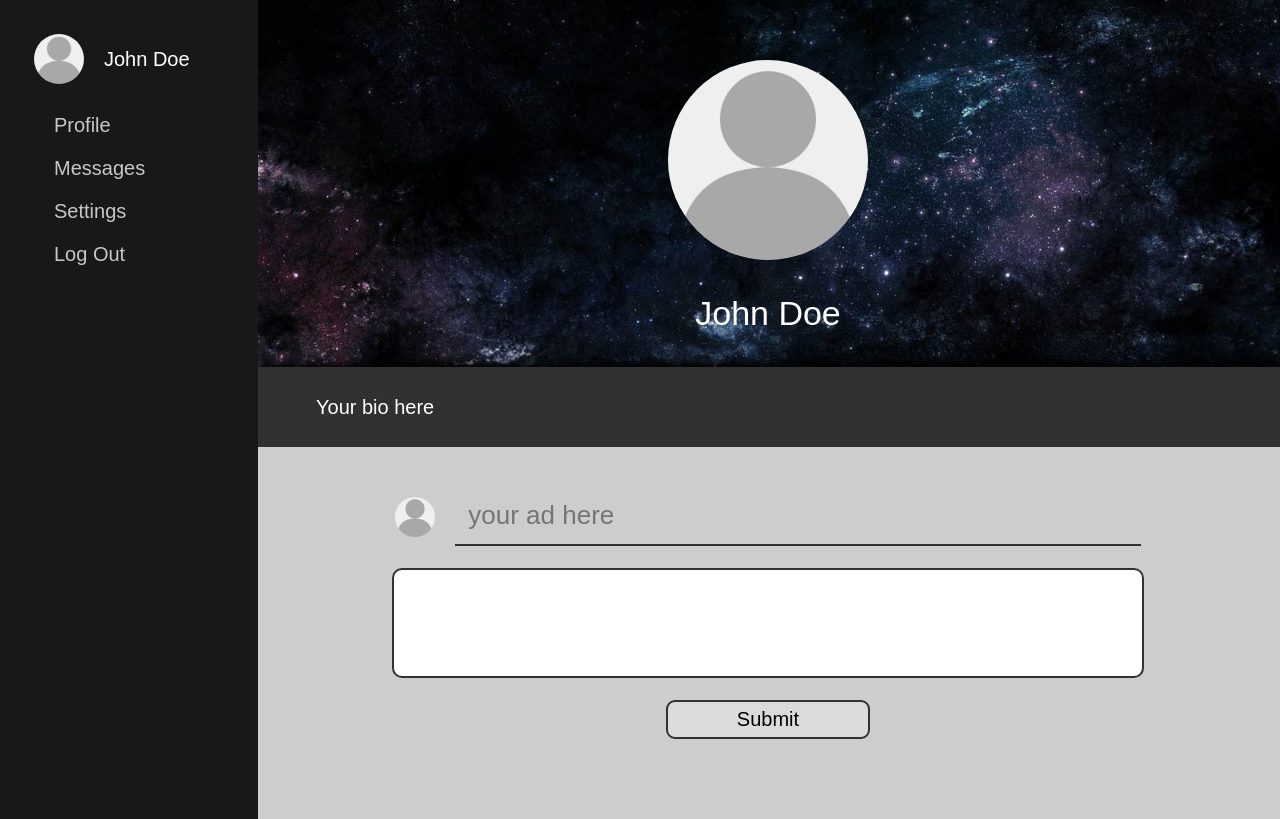
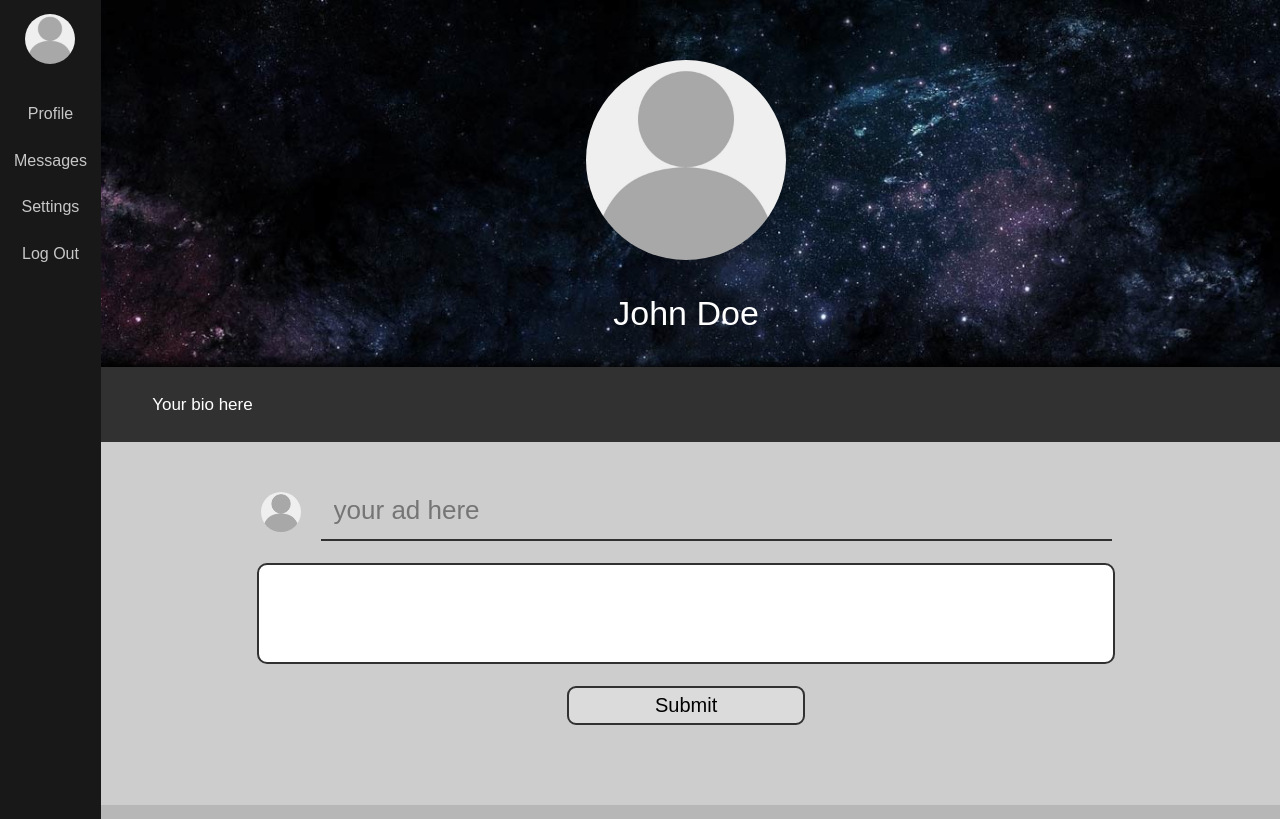
Before and after one commit to moony-inc/bruh, a Vue app: page / in a window 1280 px wide. Built offline with nearby package versions, Linux system fonts and the light colour scheme.

Commit message:
style fixes

```diff
--- a/src/components/MainPage.vue
+++ b/src/components/MainPage.vue
@@ -2,7 +2,7 @@
   <div>
     <div class="MainPage">
       <Sidebar @change-page="changePage($event)"></Sidebar>
-      <component :is="currentComponent"></component>
+      <component class="mainPage_main" :is="currentComponent"></component>
     </div>
   </div>
 </template>
@@ -35,10 +35,10 @@ export default {
 
 <style lang="scss">
   .MainPage {
-    display: flex;
-    &:last-child {
-      width: 80vw;
-      float: right;
-    }
+    display: grid;
+    grid-template-columns: 7.2vw auto;
+  }
+  .mainPage_main {
+    grid-column-start: 2;
   }
 </style>
--- a/src/components/Post.vue
+++ b/src/components/Post.vue
@@ -1,5 +1,5 @@
 <template>
-  <li>
+  <li class="post_listItem">
     <div class="post">
       <div class="post_header">
         <img class="user_img-xs" src="@/assets/img/user_blank.jpg" alt="">
@@ -34,6 +34,21 @@ export default {
 
 <style lang="scss">
   .post {
+    background-color: #fff;
+    width: 75%;
+    padding: 0.5em 2em;
+    border-radius: 22px;
+    margin: 1em;
+    &_list {
+      list-style: none;
+      display: flex;
+      flex-direction: column-reverse;
+      padding-left: 0;
+    }
+    &_listItem {
+      width: 100%;display: flex;
+      justify-content: center;
+    }
     &_header {
       display: flex;
       align-items: center;
--- a/src/components/Sidebar.vue
+++ b/src/components/Sidebar.vue
@@ -1,8 +1,10 @@
 <template>
   <div class="Sidebar">
     <div class="sidebar_header">
-      <img src="@/assets/img/user_blank.jpg" alt="" class="user_img-sm">
-      <p class="sidebar_username">{{ username }}</p>
+      <img
+        src="@/assets/img/user_blank.jpg"
+        alt="" class="user_img-sm"
+        >
     </div>
     <div class="sidebar_main">
       <div
@@ -22,7 +24,6 @@
 export default {
   data() {
     return {
-      username: 'John Doe',
       sidebarButtons: [
         { name: 'Profile', icon: 'lnr lnr-user', page: 'UserProfile' },
         { name: 'Messages', icon: 'lnr lnr-envelope', page: 'Messages' },
@@ -43,15 +44,15 @@ export default {
   .Sidebar {
     height: 100vh;
     min-width: max-content;
-    width: 18vw;
     background-color: #181818;
-    padding: 0.7em;
+    padding: 0.7em 0.3em;
+    width: 6vw;
     position: fixed;
-    left: 0;
   }
   .sidebar_header {
     display: flex;
     align-items: center;
+    justify-content: center;
   }
   .sidebar_username {
     color: #fff;
@@ -61,16 +62,21 @@ export default {
     width: 50px;
     height: 50px;
     border-radius: 50%;
-    margin: 1em;
+    margin-bottom: 1em;
   }
   .sidebar_main {
     display: flex;
     flex-direction: column;
     &-button {
-      padding: 0.5em 2em;
+      padding: 0.5em;
       color: rgb(199, 199, 199);
       transition: 300ms;
       user-select: none;
+      display: flex;
+      flex-direction: column;
+      justify-content: center;
+      align-items: center;
+      font-size: 16px;
       cursor: pointer;
       &:hover {
         transition: 300ms;
@@ -78,6 +84,9 @@ export default {
         color: #fff;
       }
     }
-
+    & span {
+      font-size: 2em;
+      margin: 0.2em 0;
+    }
   }
 </style>
--- a/src/components/UserProfile.vue
+++ b/src/components/UserProfile.vue
@@ -8,14 +8,17 @@
 
     <div class="user_bio-wrapper">
       <p v-if="!isBioEditing" class="user_bio-text">{{ user_bio }}</p>
+        <div v-else class="user_bio-inputWrapper">
           <input
-          v-else
             v-model="$v.user_bio.$model"
             type="text"
             class="user_bio-input"
+            :class="{ user_bioInputErr: this.$v.user_bio.$error }"
             @keyup.enter="submitBio"
           >
-        <div v-if="errorMessage">{{ errorMessage }}
+          <div class="user_bio-err" v-if="errorMessage">
+            {{ errorMessage }}
+          </div>
         </div>
         <div v-if="isBioEditing"
           class="user_bio-counter"
@@ -95,7 +98,6 @@ export default {
 <style scoped lang="scss">
   .UserProfile {
     background-color: #c0c0c0;
-    width: 100%;
   }
   .user_avatar-wrapper {
     display: flex;
@@ -122,15 +124,19 @@ export default {
       display: flex;
       justify-content: space-between;
       align-items: center;
-      height: 80px;
-      padding: 0em 3em;
+      height: 35px;
+      padding: 1em 3em;
       background-color: #313131;
       color: #fff;
       box-shadow: 5px 0px 10px 5px rgba($color: #000000, $alpha: 1.0);
     }
+    &-inputWrapper {
+      width: 80%;
+    }
     &-text {
       margin: 0;
       user-select: none;
+      font-size: 17px;
     }
     &-toggleEditBtn {
       border: none;
@@ -145,10 +151,10 @@ export default {
       }
     }
     &-input {
-      width: 80%;
+      width: 100%;
       margin-top: 2px;
       margin-left: -2px;
-      font-size: 20px;
+      font-size: 17px;
       background: none;
       border: 0;
       outline: 0;
@@ -156,5 +162,17 @@ export default {
       border-bottom: 2px solid #fff;
       color: #fff;
     }
+    &-counter {
+      font-size: 14px;
+    }
+    &InputErr {
+      border-bottom: 2px solid #ff2a00;
+    }
+    &-err {
+      font-size: 12px;
+      color: #ff2a00;
+      margin-bottom: -14px;
+      margin-top: 1px;
+    }
   }
 </style>
--- a/src/components/Wall.vue
+++ b/src/components/Wall.vue
@@ -65,11 +65,6 @@ export default {
     background-color: #cdcdcd;
   }
   .post {
-    background-color: #fff;
-    width: 70%;
-    padding: 0.5em 2em;
-    border-radius: 22px;
-    margin: 1em;
     &_form {
       display: flex;
       flex-direction: column;
@@ -85,7 +80,7 @@ export default {
       }
       & input, & textarea {
         width: 70%;
-        padding: 0.7em;
+        padding: 0.5em;
       }
       &-header {
         display: flex;
@@ -120,10 +115,5 @@ export default {
         }
       }
     }
-    &_list {
-      list-style: none;
-      display: flex;
-      flex-direction: column-reverse;
-    }
   }
 </style>
--- a/src/utils/errors.js
+++ b/src/utils/errors.js
@@ -1,4 +1,4 @@
 export const errorMessages = {
   required: 'this field is required',
-  maxLength: 'this field max length',
+  maxLength: 'max length reached',
 }
```
Lines whose indentation alone changed are shown as unchanged.
